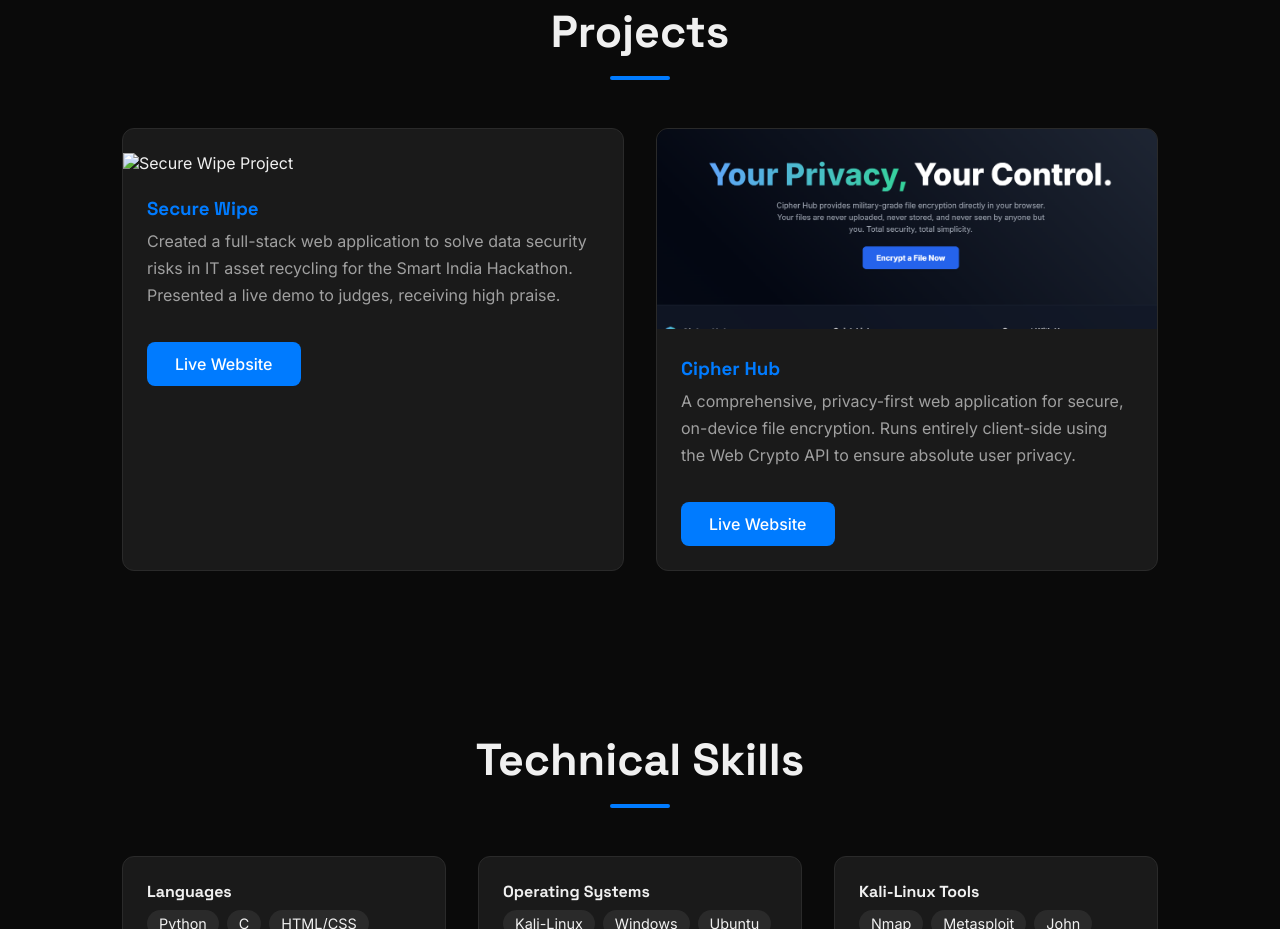
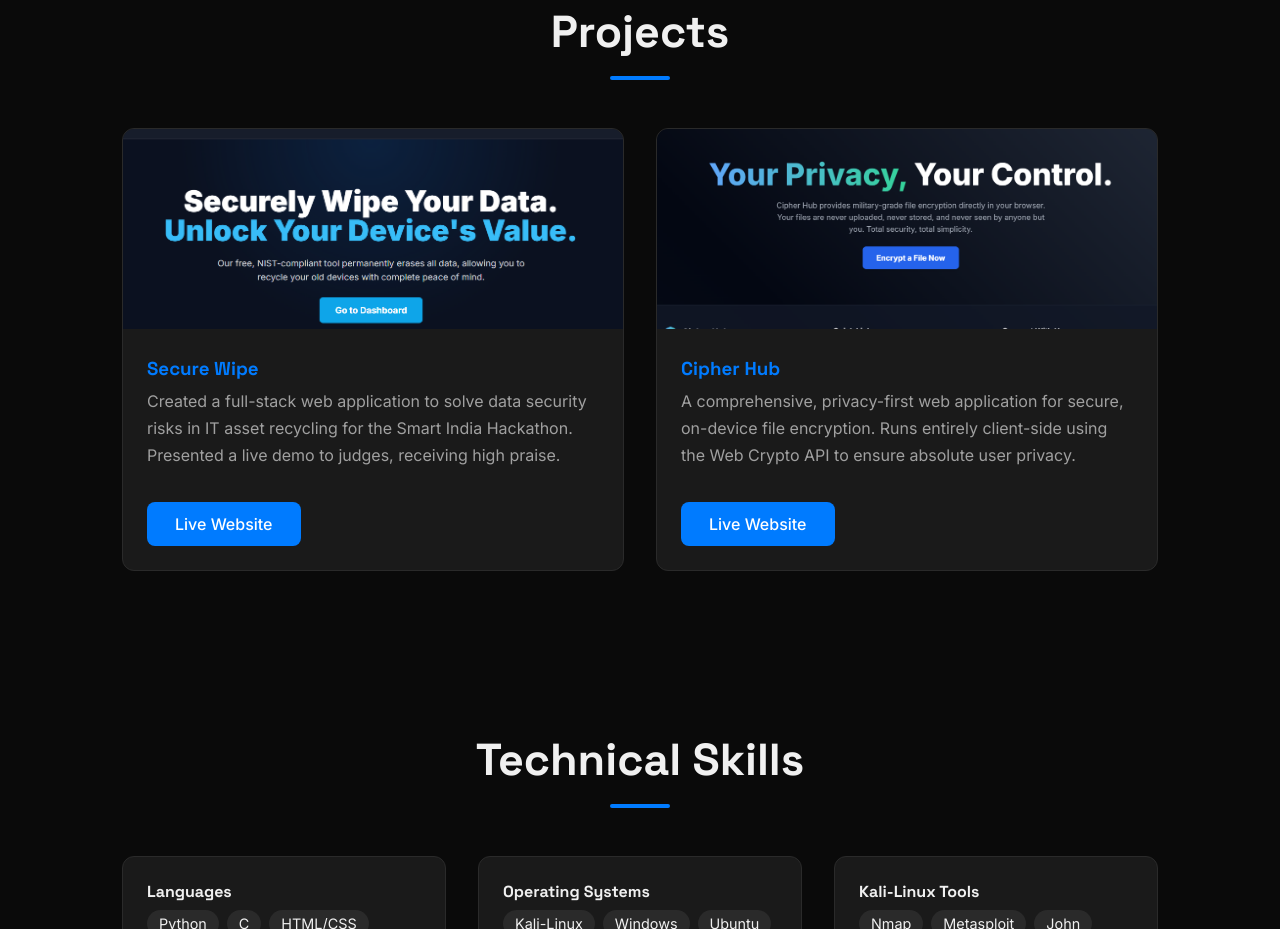
Before and after one commit to ismailali025/My-Website, a plain HTML site: page index.html in a window 1280 px wide. Shown: the part 877-1806 px from the top of the page. Drawn offline with Linux system fonts and the light colour scheme; files whose address does not match are found by name.

Commit message:
Removed and Edited directories and files

```diff
--- a/index.html
+++ b/index.html
@@ -55,7 +55,7 @@
             <h2>Projects</h2>
             <div class="grid">
                 <div class="card project-card">
-                    <img src="secure-wipe.png" alt="Secure Wipe Project">
+                    <img src="Pictures/Project_Website_Screenshot/secure-wipe.png" alt="Secure Wipe Project">
                     <h3>Secure Wipe</h3>
                     <p>Created a full-stack web application to solve data security risks in IT asset recycling for the Smart India Hackathon. Presented a live demo to judges, receiving high praise.</p>
                     <a href="https://secure-wipe.vercel.app/" target="_blank" class="btn btn-primary">Live Website</a>
```
Also changed, not shown: Pictures/Project_Website_Screenshot/cipher-hub.png (renamed from Pictures/Project Website Screenshot/cipher-hub.png), Pictures/Project_Website_Screenshot/secure-wipe.png (renamed from Pictures/Project Website Screenshot/secure-wipe.png).
